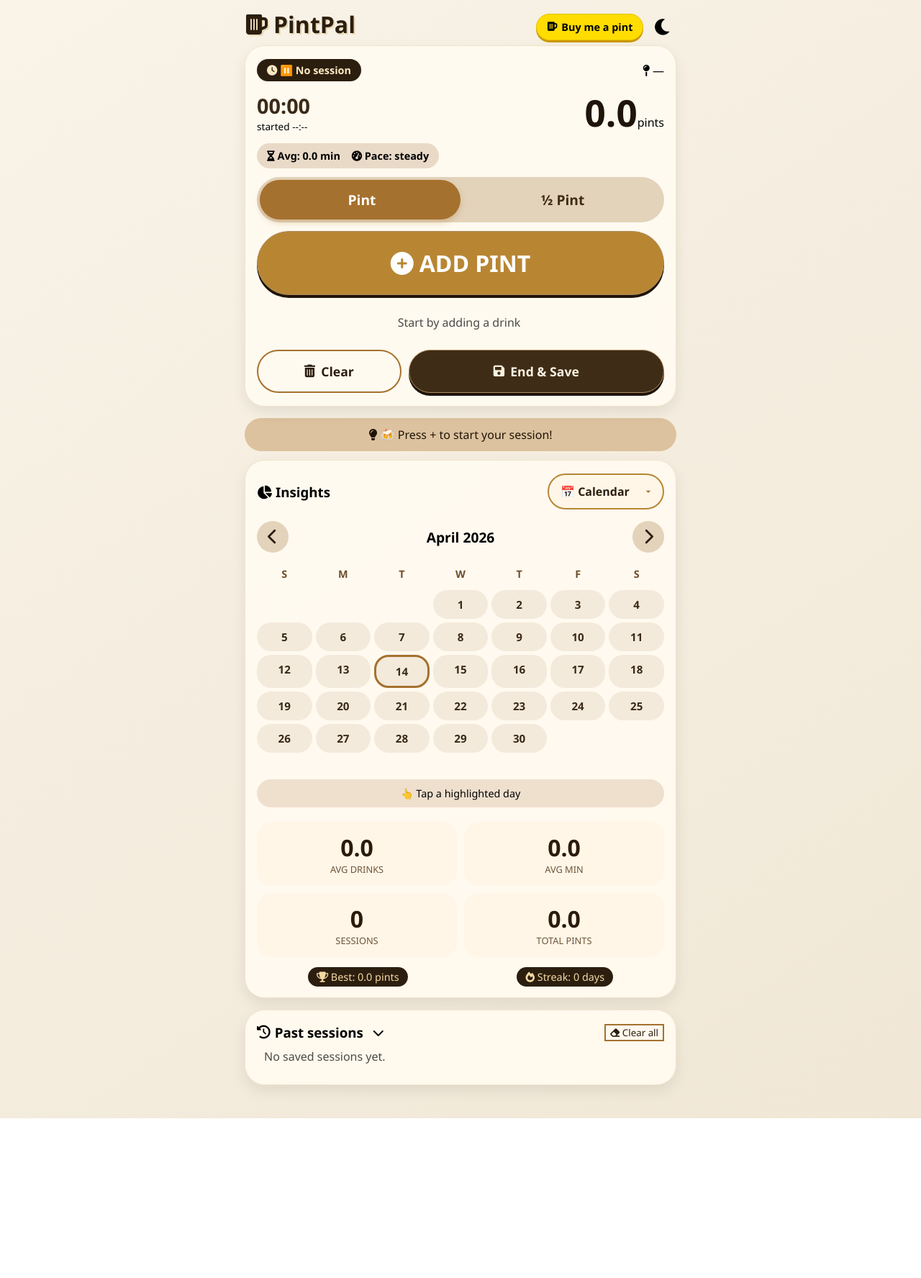
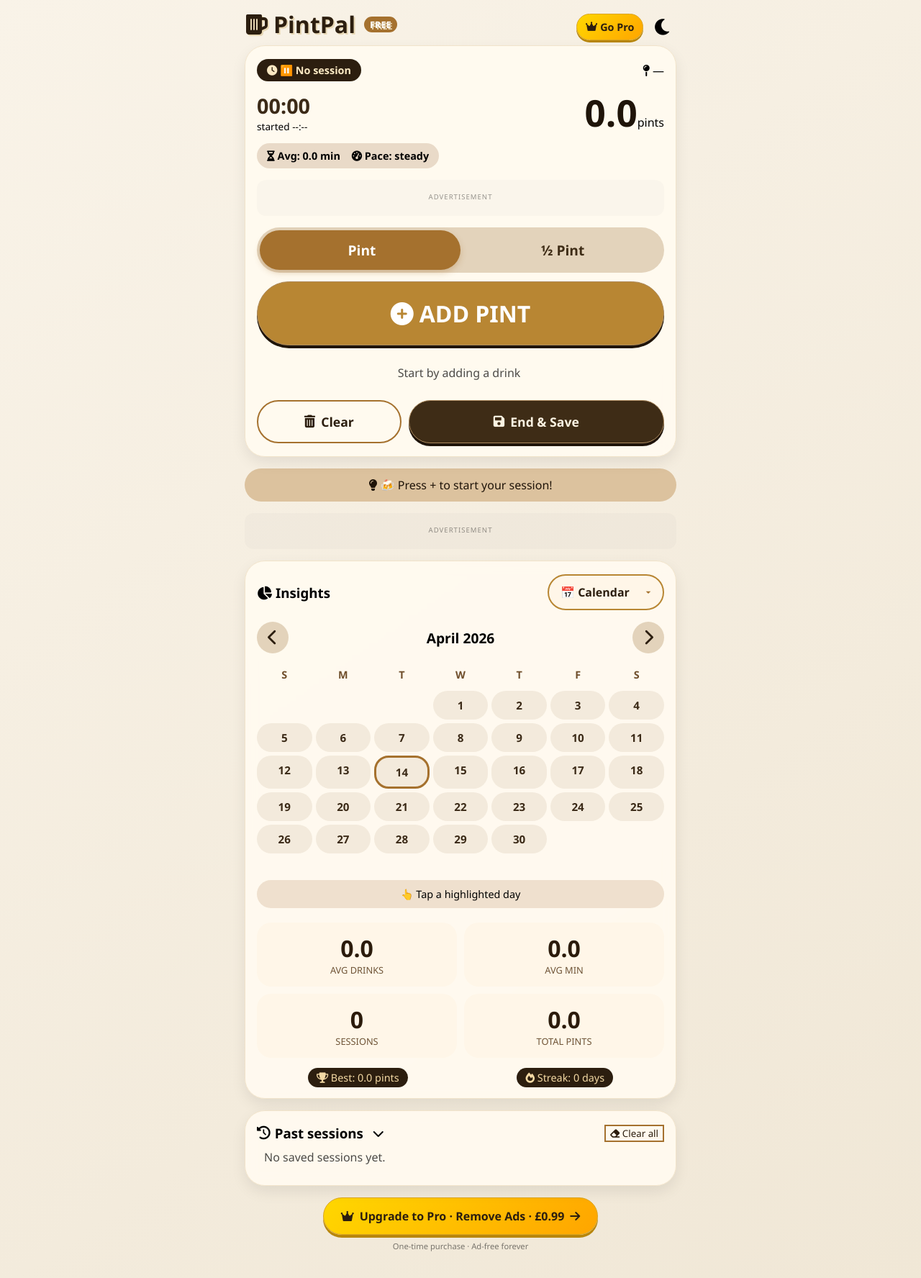
Before and after one commit to bluishxp-byte/pintpal-free, a plain HTML site: page index.html in a window 1280 px wide. Shown: the whole page at 72% size. Before the commit the page ends 1554 px from the top, so only its background shows below. Drawn offline with nearby package versions, Linux system fonts and the light colour scheme.

Commit message:
Update index.html

```diff
--- a/index.html
+++ b/index.html
@@ -3,11 +3,15 @@
 <head>
   <meta charset="UTF-8">
   <meta name="viewport" content="width=device-width, initial-scale=1.0, maximum-scale=1.0, user-scalable=yes, viewport-fit=cover">
-  <title>🍺 PintPal · Tracker</title>
-  <link rel="manifest" href="/pintpal/manifest.json">
-  <link rel="apple-touch-icon" href="/pintpal/icon-512.png">
+  <title>🍺 PintPal Free · Tracker</title>
+  <link rel="manifest" href="/pintpal-free/manifest.json">
+  <link rel="apple-touch-icon" href="/pintpal-free/icon-512.png">
   <script src="https://cdn.jsdelivr.net/npm/chart.js@4.4.0/dist/chart.umd.min.js"></script>
   <link rel="stylesheet" href="https://cdnjs.cloudflare.com/ajax/libs/font-awesome/6.0.0-beta3/css/all.min.css">
+
+  <!-- Google AdSense -->
+  <script async src="https://pagead2.googlesyndication.com/pagead/js/adsbygoogle.js?client=ca-pub-XXXXXXXXXXXXXXXX" crossorigin="anonymous"></script>
+
   <style>
     * { box-sizing: border-box; margin: 0; font-family: 'Segoe UI', Roboto, -apple-system, sans-serif; }
     body {
@@ -137,52 +141,71 @@
     body.dark .delete-last-btn { color: #d4a96a; border-color: #d4a96a; }
     .delete-last-btn:active { background: rgba(165,113,46,0.1); }
 
-    /* Header Tip Button */
-    .header-tip-btn {
-      display: flex;
-      align-items: center;
-      gap: 6px;
-      background: #FFDD00;
-      color: #000000;
-      padding: 8px 14px;
-      border-radius: 40px;
-      text-decoration: none;
-      font-weight: 600;
-      font-size: 0.9rem;
-      box-shadow: 0 3px 0 #CC9900;
-      transition: transform 0.1s;
-      border: 1px solid #E6C200;
-    }
-    body.dark .header-tip-btn {
-      background: #FFD700;
-      box-shadow: 0 3px 0 #B8860B;
-      border-color: #DAA520;
-    }
-    .header-tip-btn:active {
-      transform: translateY(2px);
-      box-shadow: 0 1px 0 #CC9900;
-    }
-    body.dark .header-tip-btn:active {
-      box-shadow: 0 1px 0 #B8860B;
-    }
-
     /* Header Right Section */
     .header-right {
       display: flex;
       align-items: center;
       gap: 8px;
     }
+
+    /* Upgrade to Pro Button */
+    .upgrade-btn {
+      display: flex;
+      align-items: center;
+      gap: 4px;
+      background: linear-gradient(135deg, #FFD700, #FFA500);
+      color: #2c1e0f;
+      padding: 8px 12px;
+      border-radius: 40px;
+      text-decoration: none;
+      font-weight: 600;
+      font-size: 0.9rem;
+      box-shadow: 0 3px 0 #B8860B;
+      transition: transform 0.1s;
+      border: 1px solid #DAA520;
+    }
+    body.dark .upgrade-btn {
+      background: linear-gradient(135deg, #FFD700, #FF8C00);
+      box-shadow: 0 3px 0 #B8860B;
+    }
+    .upgrade-btn:active {
+      transform: translateY(2px);
+      box-shadow: 0 1px 0 #B8860B;
+    }
+
+    /* Ad Container */
+    .ad-container {
+      margin: 16px 0;
+      text-align: center;
+      min-height: 50px;
+      background: rgba(0,0,0,0.02);
+      border-radius: 12px;
+      display: flex;
+      align-items: center;
+      justify-content: center;
+      overflow: hidden;
+    }
+    body.dark .ad-container {
+      background: rgba(255,255,255,0.02);
+    }
+    .ad-label {
+      font-size: 0.6rem;
+      text-transform: uppercase;
+      letter-spacing: 1px;
+      opacity: 0.4;
+      margin-bottom: 4px;
+    }
   </style>
 </head>
 <body>
 <div id="app">
   <div class="space-between">
-    <h1><i class="fas fa-beer"></i> PintPal</h1>
+    <h1><i class="fas fa-beer"></i> PintPal <span style="font-size:0.8rem; background:#a5712e; color:white; padding:2px 8px; border-radius:30px; margin-left:4px;">FREE</span></h1>
     <div class="header-right">
-      <!-- Tip Jar Button -->
-      <a href="https://buymeacoffee.com/bluish" target="_blank" class="header-tip-btn">
-        <i class="fas fa-beer"></i>
-        Buy me a pint
+      <!-- Upgrade to Pro Button -->
+      <a href="https://bluishxp-byte.github.io/pintpal/" target="_blank" class="upgrade-btn">
+        <i class="fas fa-crown"></i>
+        <span>Go Pro</span>
       </a>
       <!-- Dark Mode Toggle -->
       <i class="fas fa-moon theme-toggle" id="themeToggle" title="Dark mode"></i>
@@ -209,6 +232,19 @@
       <span style="margin-left:12px;"><i class="fas fa-tachometer-alt"></i> <span id="paceAdvice">steady</span></span>
     </div>
 
+    <!-- Ad Slot 1 -->
+    <div class="ad-container">
+      <div style="width:100%;">
+        <div class="ad-label">Advertisement</div>
+        <ins class="adsbygoogle"
+             style="display:block"
+             data-ad-client="ca-pub-XXXXXXXXXXXXXXXX"
+             data-ad-slot="1234567890"
+             data-ad-format="auto"
+             data-full-width-responsive="true"></ins>
+      </div>
+    </div>
+
     <div class="size-toggle">
       <button class="size-btn active" id="sizePintBtn"><i class="fas fa-pint"></i> Pint</button>
       <button class="size-btn" id="sizeHalfBtn"><i class="fas fa-glass-half"></i> ½ Pint</button>
@@ -216,7 +252,6 @@
 
     <button class="btn btn-large" id="addDrinkBtn"><i class="fas fa-plus-circle"></i> ADD <span id="drinkSizeLabel">PINT</span></button>
 
-    <!-- Delete last drink button (only visible when drinks exist) -->
     <button class="delete-last-btn" id="deleteLastDrinkBtn" style="display: none;"><i class="fas fa-undo-alt"></i> Delete last drink</button>
 
     <div class="drink-list" id="drinkListContainer"></div>
@@ -238,6 +273,19 @@
   <!-- FUN FACT -->
   <div class="fun-fact" id="funFactBox"><i class="fas fa-lightbulb"></i> <span id="funFactText">Cheers to good times!</span></div>
 
+  <!-- Ad Slot 2 -->
+  <div class="ad-container">
+    <div style="width:100%;">
+      <div class="ad-label">Advertisement</div>
+      <ins class="adsbygoogle"
+           style="display:block"
+           data-ad-client="ca-pub-XXXXXXXXXXXXXXXX"
+           data-ad-slot="0987654321"
+           data-ad-format="auto"
+           data-full-width-responsive="true"></ins>
+    </div>
+  </div>
+
   <!-- INSIGHTS CARD -->
   <div class="card">
     <div class="insight-selector">
@@ -250,7 +298,6 @@
       </select>
     </div>
 
-    <!-- Calendar view -->
     <div id="insightCalendarView">
       <div class="calendar-header">
         <button class="cal-nav-btn" id="prevMonthBtn"><i class="fas fa-chevron-left"></i></button>
@@ -260,7 +307,6 @@
       <div id="calendarContainer"></div>
       <div id="calendarDayDetail" class="day-detail">👆 Tap a highlighted day</div>
     </div>
-    <!-- Pie view -->
     <div id="insightPieView" style="display:none;">
       <div class="chart-container"><canvas id="pieChart"></canvas></div>
       <div class="stats-grid" style="margin-top:10px;">
@@ -268,11 +314,9 @@
         <div class="stat-box"><div class="stat-value" id="halfPintsCount">0</div><div class="stat-label">Half</div></div>
       </div>
     </div>
-    <!-- Bar view -->
     <div id="insightBarView" style="display:none;">
       <div class="chart-container"><canvas id="barChart"></canvas></div>
     </div>
-    <!-- Locations view -->
     <div id="insightLocationsView" style="display:none;">
       <div id="locationStatsContainer"></div>
     </div>
@@ -303,7 +347,30 @@
       <div id="pastSessionsList"></div>
     </div>
   </div>
+
+  <!-- Upgrade Banner -->
+  <div style="text-align: center; margin: 16px 0;">
+    <a href="https://bluishxp-byte.github.io/pintpal/" target="_blank"
+       style="display: inline-flex; align-items: center; gap: 8px;
+              background: linear-gradient(135deg, #FFD700, #FFA500);
+              color: #2c1e0f; padding: 14px 24px; border-radius: 60px;
+              text-decoration: none; font-weight: 700; font-size: 1rem;
+              box-shadow: 0 4px 0 #B8860B; border: 1px solid #DAA520;">
+      <i class="fas fa-crown"></i>
+      Upgrade to Pro · Remove Ads · £0.99
+      <i class="fas fa-arrow-right"></i>
+    </a>
+    <p style="font-size:0.7rem; opacity:0.5; margin-top:8px;">
+      One-time purchase · Ad-free forever
+    </p>
+  </div>
 </div>
+
+<script>
+  // Initialize AdSense ads
+  (adsbygoogle = window.adsbygoogle || []).push({});
+  (adsbygoogle = window.adsbygoogle || []).push({});
+</script>
 
 <script>
   (function(){
@@ -319,7 +386,6 @@
     let pieChartInstance = null, barChartInstance = null;
     let pastSessionsCollapsed = false;
 
-    // Calendar state
     let displayYear = new Date().getFullYear();
     let displayMonth = new Date().getMonth();
 
@@ -331,10 +397,10 @@
       "🤓 Did you know? The world's oldest known beer recipe is 3,900 years old.",
       "🍻 Sharing is caring, but tracking is fun!",
       "🎯 Consistency is key. Keep that average steady.",
-      "🔥 Keep the streak alive!"
+      "🔥 Keep the streak alive!",
+      "💎 Upgrade to Pro for an ad-free experience!"
     ];
 
-    // ---------- HELPERS ----------
     function calcTotalPints(drinks) { return drinks.reduce((sum, d) => sum + (d.size==='pint'?1:0.5), 0); }
     function calcAvgInterval(drinks) {
       if (drinks.length < 2) return 0;
@@ -348,7 +414,6 @@
       return count ? total/count : 0;
     }
 
-    // ---------- UI UPDATES ----------
     function updateLiveAvgAndPace() {
       const val = currentSession.drinks.length>=2 ? calcAvgInterval(currentSession.drinks) : 0;
       document.getElementById('liveAvgValue').textContent = val.toFixed(1);
@@ -363,7 +428,6 @@
       const has = !!currentSession.startTime;
       document.getElementById('sessionStatus').textContent = has ? '🍺 Active' : '⏸️ No session';
 
-      // Show/hide delete last drink button
       const deleteBtn = document.getElementById('deleteLastDrinkBtn');
       deleteBtn.style.display = (has && currentSession.drinks.length > 0) ? 'block' : 'none';
 
@@ -508,7 +572,6 @@
       f.textContent = currentSession.drinks.length ? funFacts[Math.floor(Math.random()*funFacts.length)] : "🍻 Press + to start your session!";
     }
 
-    // Adjust collapsible height after content change
     function updateCollapsibleHeight() {
       const content = document.getElementById('pastSessionsCollapsible');
       if (!pastSessionsCollapsed) {
@@ -528,7 +591,6 @@
       updateCollapsibleHeight();
     }
 
-    // ---------- PERSISTENCE ----------
     function saveToStorage() {
       localStorage.setItem(STORAGE_CURRENT, JSON.stringify(currentSession));
       localStorage.setItem(STORAGE_SAVED, JSON.stringify(savedSessions));
@@ -558,7 +620,6 @@
       }
     }
 
-    // ---------- ACTIONS ----------
     function ensureSession() {
       if(!currentSession.startTime) {
         currentSession.id = 'sess_'+Date.now();
@@ -578,9 +639,6 @@
     function deleteLastDrink() {
       if (!currentSession.startTime || currentSession.drinks.length === 0) return;
       currentSession.drinks.pop();
-      if (currentSession.drinks.length === 0) {
-        // If no drinks left, optionally reset session? Keep session alive.
-      }
       saveToStorage();
       fullUIUpdate();
     }
@@ -673,7 +731,6 @@
       localStorage.setItem('pintpal_theme', isDark?'dark':'light');
     }
 
-    // ---------- INIT ----------
     function init() {
       loadFromStorage();
       const savedTheme = localStorage.getItem('pintpal_theme');
@@ -729,18 +786,17 @@
 
     init();
   })();
-
 </script>
 
 <script>
   if ('serviceWorker' in navigator) {
     window.addEventListener('load', () => {
-      navigator.serviceWorker.register('/pintpal/sw.js', { scope: '/pintpal/' })
+      navigator.serviceWorker.register('/pintpal-free/sw.js', { scope: '/pintpal-free/' })
         .then((registration) => {
-          console.log('🍺 PintPal SW registered:', registration.scope);
+          console.log('🍺 PintPal Free SW registered:', registration.scope);
         })
         .catch((error) => {
-          console.log('🍺 PintPal SW registration failed:', error);
+          console.log('🍺 PintPal Free SW registration failed:', error);
         });
     });
   }
```
